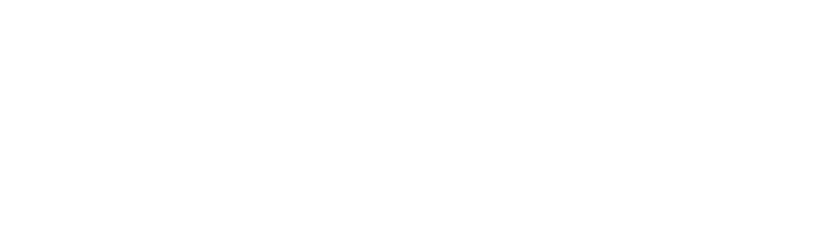
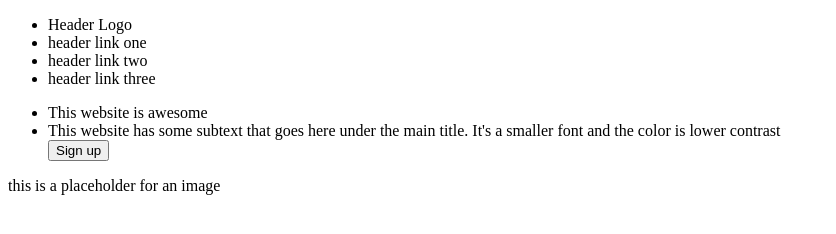
Before and after one commit to AtakanCodes/landing-page, a plain HTML site: page index.html in a window 1280 px wide. Shown: the whole page, without its empty margins (0-836 px from the left). Drawn offline with Linux system fonts and the light colour scheme.

Commit message:
Write the html code for header section

```diff
--- a/index.html
+++ b/index.html
@@ -3,10 +3,31 @@
 <head>
     <meta charset="UTF-8">
     <meta name="viewport" content="width=device-width, initial-scale=1.0">
-    <title>Document</title>
+    <title>Landing Page</title>
     <link rel="stylesheet" href="style.css">
 </head>
 <body>
-
+    <div class="header">
+        <div class="header-top">
+            <ul>
+                <li>Header Logo</li>
+                <li>header link one</li>
+                <li>header link two</li>
+                <li>header link three</li>
+            </ul>
+        </div>
+        <div class="header-main">
+            <div class="header-main-left">
+                <ul>
+                    <li>This website is awesome</li>
+                    <li>This website has some subtext that goes here under the main title. It's a smaller font and the color is lower contrast</li>
+                    <button type="button">Sign up</button>
+                </ul>
+            </div>
+            <div class="header-main-right">
+                this is a placeholder for an image
+            </div>
+        </div>
+    </div>
 </body>
 </html>
```
